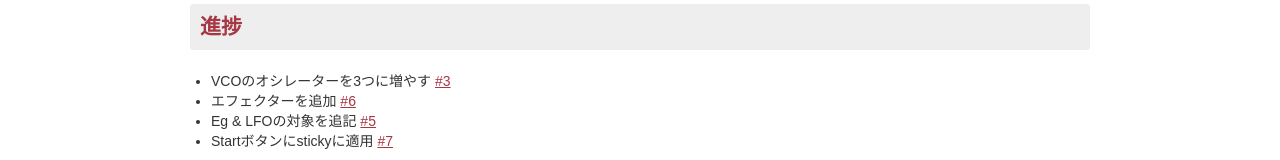
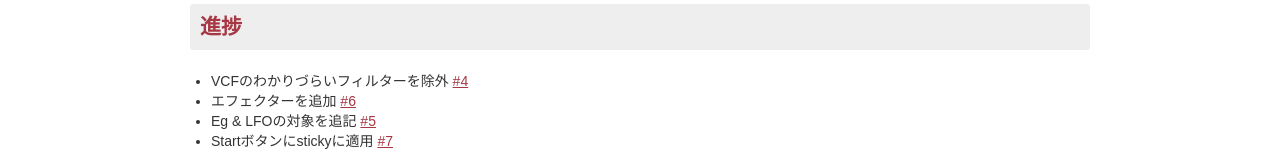
Before and after one commit to ryo-i/synth-generator, a Next.js app: page /about in a window 1280 px wide. Shown: the part 327-487 px from the top of the page. Built offline with nearby package versions, Linux system fonts and the light colour scheme.

Commit message:
VCFのわかりづらいフィルターを除外 #4

```diff
--- a/data/data.json
+++ b/data/data.json
@@ -40,8 +40,7 @@
       "waveTypes": ["sine", "triangle", "sawtooth", "pulse"],
       "noiseWaveTypes": ["white", "brown", "pink"],
       "lfoWaveTypes": ["sine", "triangle", "sawtooth", "square"],
-      "filterTypes": ["lowpass", "highpass", "bandpass",
-			"lowshelf", "highshelf", "notch", "allpass", "peaking"],
+      "filterTypes": ["lowpass", "highpass", "bandpass"],
       "rollOff": [-12, -24, -48, -96]
     },
     "footer": {
--- a/pages/about.tsx
+++ b/pages/about.tsx
@@ -53,7 +53,7 @@ function About() {
             <section>
                 <h2>進捗</h2>
                 <ul>
-                    <li>VCOのオシレーターを3つに増やす <a href="https://github.com/ryo-i/synth-generator/issues/3">#3</a></li>
+                    <li>VCFのわかりづらいフィルターを除外 <a href="https://github.com/ryo-i/synth-generator/issues/4">#4</a></li>
                     <li>エフェクターを追加 <a href="https://github.com/ryo-i/synth-generator/issues/6">#6</a></li>
                     <li>Eg & LFOの対象を追記 <a href="https://github.com/ryo-i/synth-generator/issues/5">#5</a></li>
                     <li>Startボタンにstickyに適用 <a href="https://github.com/ryo-i/synth-generator/issues/7">#7</a></li>
```
Also changed, not shown: 1 other file (tests, documents, lock files or other folders).
